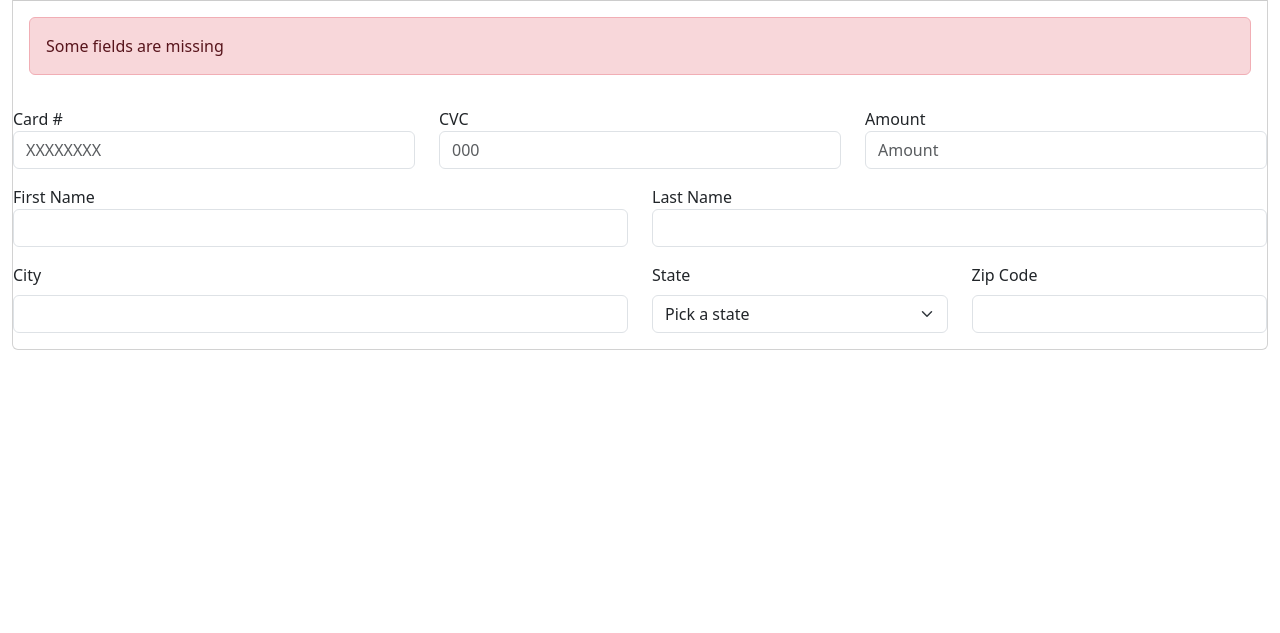
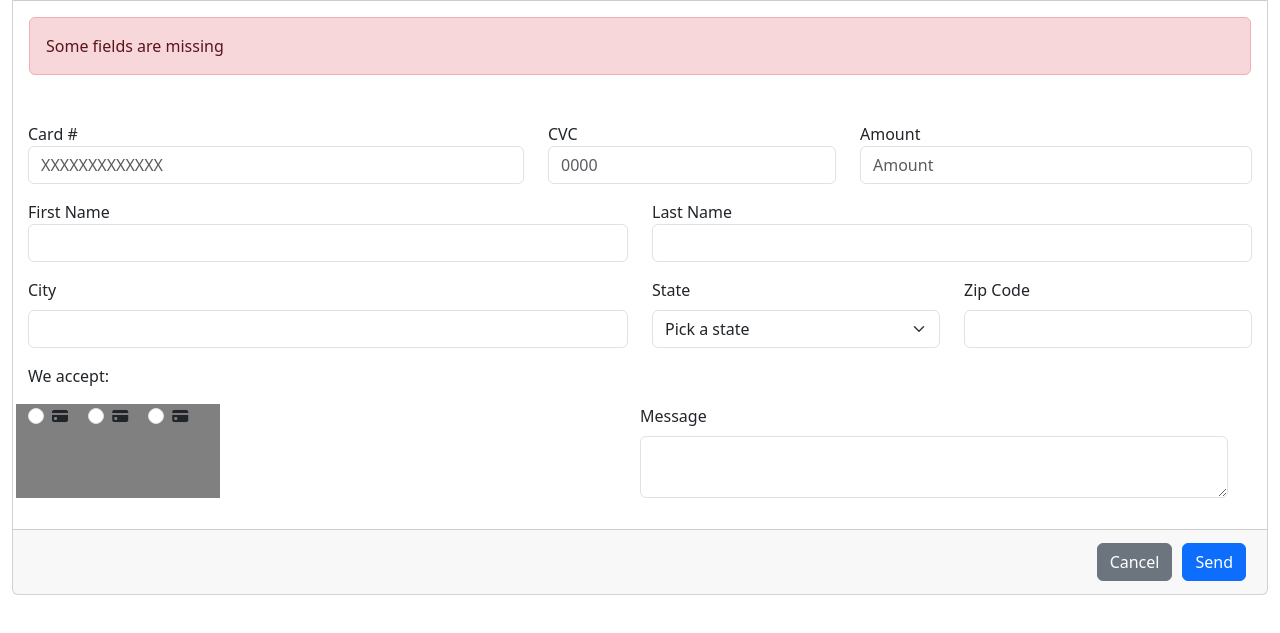
Before and after one commit to 4GeeksAcademy/BR-InputForm, a plain HTML site: page index.html in a window 1280 px wide. Shown: the part 59-692 px from the top of the page. Drawn offline with nearby package versions, Linux system fonts and the light colour scheme.

Commit message:
commit message

```diff
--- a/index.html
+++ b/index.html
@@ -4,6 +4,7 @@
     <meta charset="UTF-8">
     <meta name="viewport" content="width=device-width, initial-scale=1.0">
     <title>Document</title>
+    <link rel="stylesheet" href="https://cdn.jsdelivr.net/npm/bootstrap-icons@1.11.3/font/bootstrap-icons.min.css">
     <link href="https://cdn.jsdelivr.net/npm/bootstrap@5.3.0-alpha3/dist/css/bootstrap.min.css" rel="stylesheet">
     <link rel="stylesheet" type="text/css" href="styles.css"
 </head>
@@ -23,14 +24,14 @@
         <form>
 
         <div class="row mb-3">
-            <div class="col-4">
+            <div class="col-5">
                 <label for="cardNumber">Card #</label>
-                <input type="text" id="cardNumber" class="form-control" placeholder="XXXXXXXX">
+                <input type="text" id="cardNumber" class="form-control" placeholder="XXXXXXXXXXXXX">
             </div>
 
-            <div class="col-4">
+            <div class="col-3">
                 <label for="cvc">CVC</label>
-                <input type="text" id="cvc" class="form-control" placeholder="000">
+                <input type="text" id="cvc" class="form-control" placeholder="0000">
             </div>
 
             <div class="col-4">
@@ -80,9 +81,47 @@
             </div>
 
              <!-- Row 4 -->
+             <div class="row mt-3 lower-form">
+                   <div class="we-accept">
+                    <p>We accept:</p>
+                   </div>
+                <div class="col-2 ml-3 cards-accepted">
+                    <div class="form-check form-check-inline">
+                        <input class="form-check-input" type="radio" name="flexRadioDefault" id="flexRadioDefault1">
+                             <label class="form-check-label" for="flexRadioDefault1">
+                                 <i class="bi bi-credit-card-fill"></i>
+                             </label>
+                      </div>
+                      <div class="form-check form-check-inline">
+                        <input class="form-check-input" type="radio" name="flexRadioDefault" id="flexRadioDefault1">
+                             <label class="form-check-label" for="flexRadioDefault1">
+                                 <i class="bi bi-credit-card-fill"></i>
+                             </label>
+                      </div>
+                      <div class="form-check form-check-inline">
+                        <input class="form-check-input" type="radio" name="flexRadioDefault" id="flexRadioDefault1">
+                             <label class="form-check-label" for="flexRadioDefault1">
+                                 <i class="bi bi-credit-card-fill"></i>
+                             </label>
+                      </div>
+                </div>
+
+                    <div class="col-6 message-box">
+                        <label for="message" class="form-label">Message</label>
+                        <textarea class="form-control" aria-label=""></textarea>
+                    </div>
+
+                </div>
+
+        </form>
+    </div>
+    <div class="card-footer">
+        <div class="cancel-btn">
+            <button type="button"class=" btn btn-secondary">Cancel</button>
         </div>
-
-          </form>
+        <div class="cancel-btn">
+            <button type="button"class=" btn btn-primary"> Send</button>
+        </div>
     </div>
  </div>
 
--- a/styles.css
+++ b/styles.css
@@ -0,0 +1,27 @@
+form{
+    margin: 15px;
+}
+.card-footer {
+    display: flex;
+    justify-content: right;
+}
+
+.cancel-btn {
+    margin:5px;
+}
+
+.cards-accepted{
+    background-color: gray;
+
+}
+
+
+.lower-form {
+    display: flex;
+    justify-content: space-between;
+}
+
+.form-check-label{
+    justify-content: center;
+    align-items: center;
+}
```
